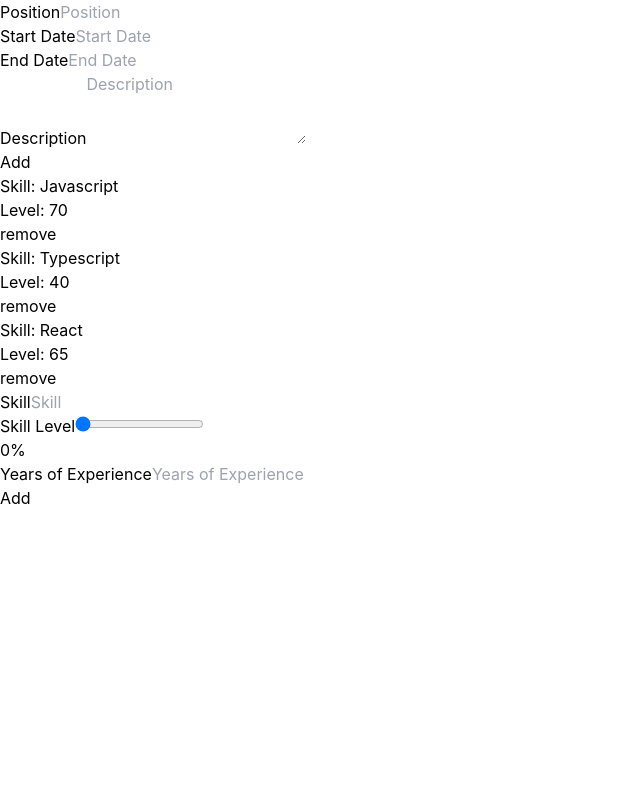
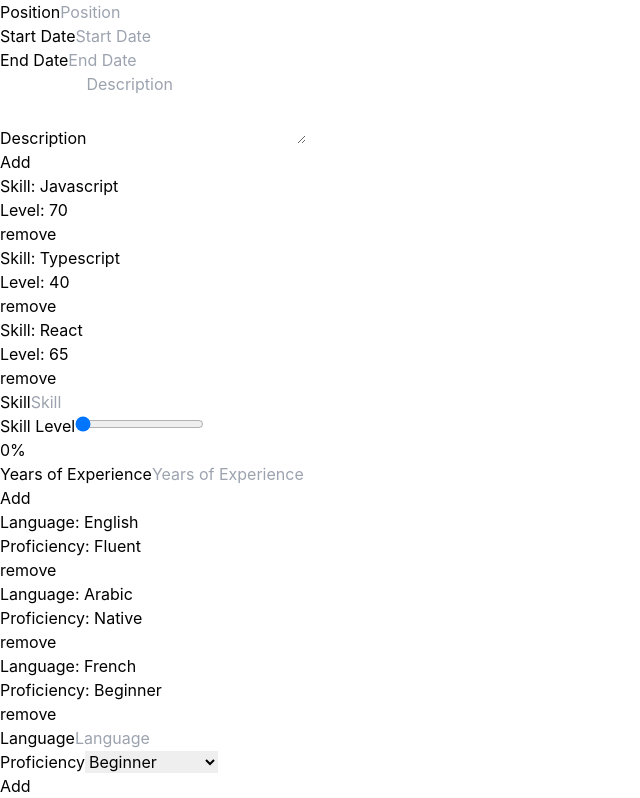
Before and after one commit to MohamedBechirMejri/cv-app-theodinproject, a React (Create React App) app: page / in a window 1280 px wide. Shown: the part 1308-2106 px from the top of the page, without its empty margins (0-640 px from the left). Before the commit the page ends 1818 px from the top, so only its background shows below. Built offline with nearby package versions, Linux system fonts and the light colour scheme.

Commit message:
add language form

```diff
--- a/src/Components/Edit/Edit.tsx
+++ b/src/Components/Edit/Edit.tsx
@@ -178,7 +178,9 @@ const Edit = ({
     setSkills(newSkills);
   };
 
-  const handleLanguageSubmit = (e: React.FormEvent<HTMLFormElement>) => {
+  const handleLanguageSubmit = (
+    e: React.MouseEvent<HTMLButtonElement, MouseEvent>
+  ) => {
     e.preventDefault();
     setLanguages([
       ...languages,
@@ -191,7 +193,19 @@ const Edit = ({
     setLanguageProficiency("");
   };
 
-  const handleToolSubmit = (e: React.FormEvent<HTMLFormElement>) => {
+  const removeLanguage = (
+    e: React.MouseEvent<HTMLButtonElement, MouseEvent>,
+    index: number
+  ) => {
+    e.preventDefault();
+    const newLanguages = [...languages];
+    newLanguages.splice(index, 1);
+    setLanguages(newLanguages);
+  };
+
+  const handleToolSubmit = (
+    e: React.MouseEvent<HTMLButtonElement, MouseEvent>
+  ) => {
     e.preventDefault();
     setTools([
       ...tools,
@@ -204,7 +218,9 @@ const Edit = ({
     setToolLevel(0);
   };
 
-  const handleInterestSubmit = (e: React.FormEvent<HTMLFormElement>) => {
+  const handleInterestSubmit = (
+    e: React.MouseEvent<HTMLButtonElement, MouseEvent>
+  ) => {
     e.preventDefault();
     setInterests([...interests, interest]);
     setInterest("");
@@ -630,6 +646,52 @@ const Edit = ({
           </button>
         </div>
       </div>
+      <div className="">
+        {languages.map((language, i) => {
+          return (
+            <div key={i}>
+              <h3>Language: {language.language}</h3>
+              <h3>Proficiency: {language.proficiency}</h3>
+              <button className="" onClick={e => removeLanguage(e, i)}>
+                remove
+              </button>
+            </div>
+          );
+        })}
+        <div>
+          <div className="">
+            <label htmlFor="language">Language</label>
+            <input
+              type="text"
+              className=""
+              id="language"
+              placeholder="Language"
+              value={language}
+              onChange={e => setLanguage(e.target.value)}
+            />
+          </div>
+          <div className="">
+            <label htmlFor="proficiency">Proficiency</label>
+            <select
+              className=""
+              id="proficiency"
+              placeholder="Proficiency"
+              value={languageProficiency}
+              onChange={e => setLanguageProficiency(e.target.value)}
+            >
+              <option value="Beginner" selected>
+                Beginner
+              </option>
+              <option value="Conversational">Conversational</option>
+              <option value="Fluent">Fluent</option>
+              <option value="Native">Native</option>
+            </select>
+          </div>
+          <button className="" onClick={e => handleLanguageSubmit(e)}>
+            Add
+          </button>
+        </div>
+      </div>
     </form>
   );
 };
```
